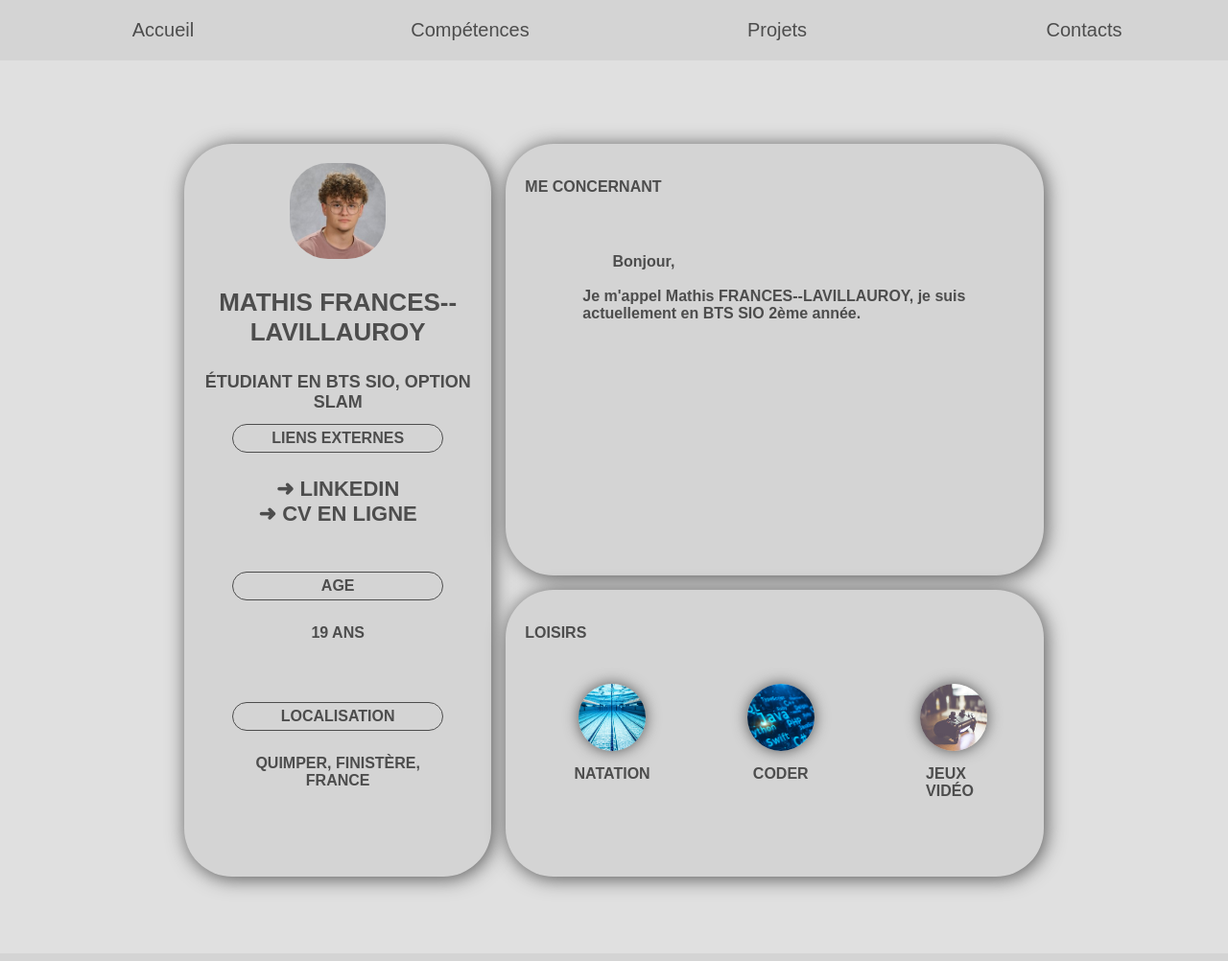
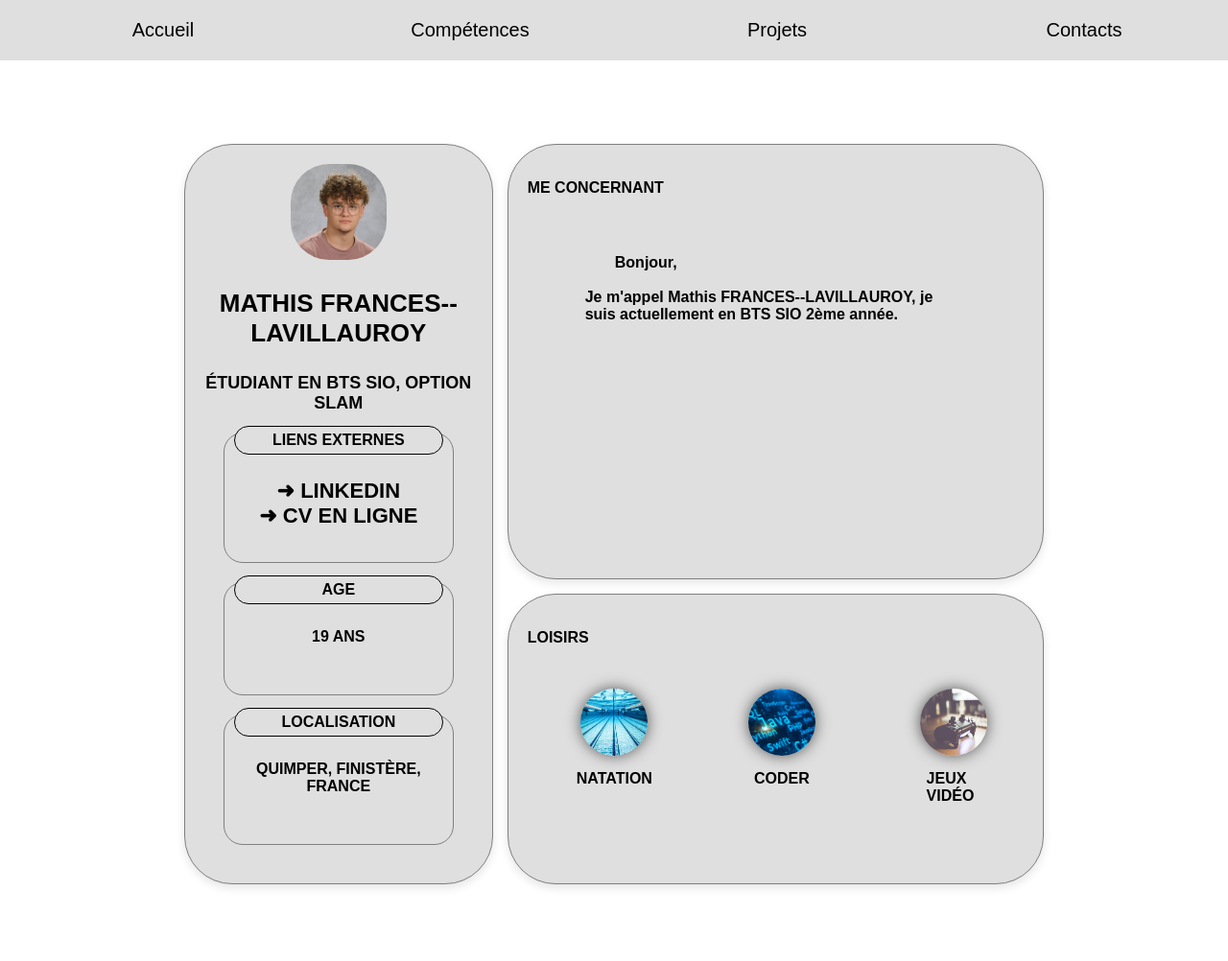
Before and after one commit to Titiss77/Portfolio, a PHP site: page / in a window 1280 px wide. Shown: the whole page at 96% size. Before the commit the page ends 925 px from the top, so only its background shows below. Run offline with PHP 8.4, Linux system fonts and the light colour scheme; data comes from the database, SQL or seed files in the repository.

Commit message:
pas grand chose

```diff
--- a/htdocs/index.php
+++ b/htdocs/index.php
@@ -16,7 +16,6 @@
     include('header.php');
     include('fonction.php');
     require_once 'serveur.php';
-    require_once 'themeRoot.php';
     ?>
 
     <?php
```
